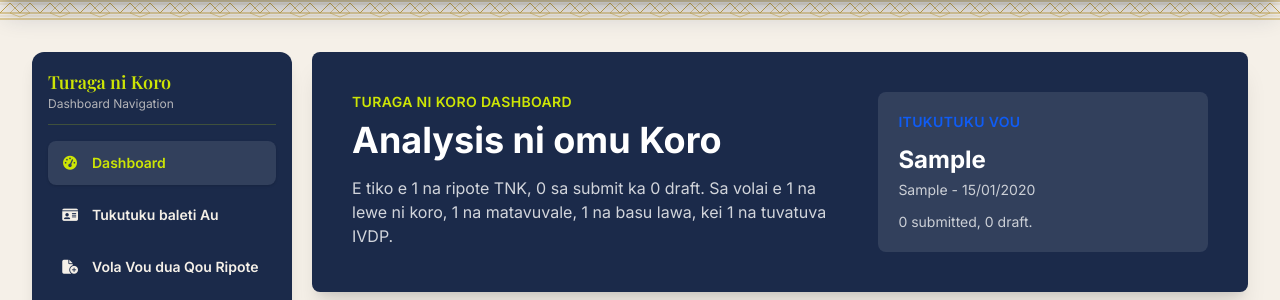
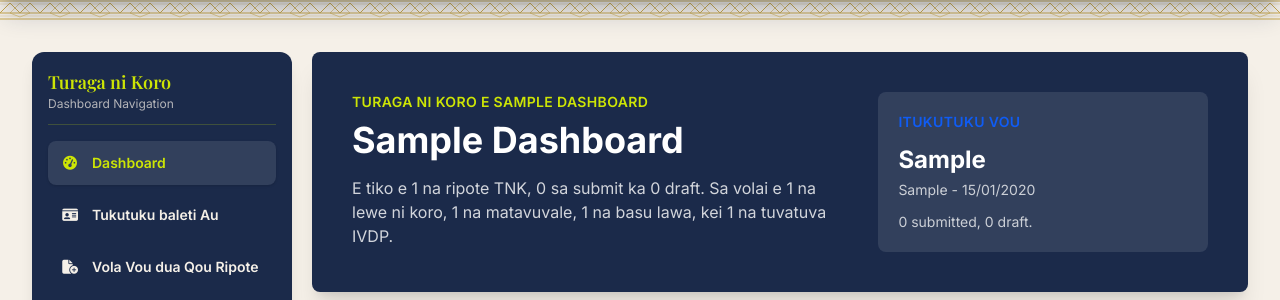
Before and after one commit to elikibula/yasana_ko_lau, a Django app: page /turani/dashboard/turaga-ni-koro/ in a window 1280 px wide. Shown: the part 81-381 px from the top of the page. Run offline with Django 5.2, Linux system fonts and the light colour scheme; a user stored in the database is signed in; tables that the repository leaves empty hold one stand-in row (values such as "Sample post"); some libraries are stand-ins or nearby versions.

Commit message:
dashboards updates

```diff
--- a/templates/turani/dashboard.html
+++ b/templates/turani/dashboard.html
@@ -12,8 +12,8 @@
     <div class="overflow-hidden rounded-lg bg-lau-navy shadow-xl">
       <div class="grid gap-8 p-6 sm:p-8 lg:grid-cols-[1.5fr_1fr] lg:p-10">
         <div>
-          <p class="text-sm font-semibold uppercase tracking-wide text-lau-gold">Turaga ni Koro Dashboard</p>
-          <h1 class="mt-2 text-3xl font-bold text-white sm:text-4xl">Analysis ni omu Koro</h1>
+          <p class="text-sm font-semibold uppercase tracking-wide text-lau-gold">Turaga ni Koro e {{ village }} Dashboard</p>
+          <h1 class="mt-2 text-3xl font-bold text-white sm:text-4xl">{{ village }} Dashboard</h1>
           <p class="mt-4 max-w-3xl text-sm leading-6 text-white/80 sm:text-base">
             {{ analysis.summary_text }}
           </p>
--- a/turani/views.py
+++ b/turani/views.py
@@ -1000,6 +1000,11 @@ def turaga_dashboard(request):
     reports = reports_for(request.user).order_by("-year", "-created_at")
     analysis = tnk_dashboard_analysis(reports)
 
+    profile, _ = TuragaProfile.objects.get_or_create(user=request.user)
+    village = profile.village
+    district = profile.district
+    province = profile.province
+
     population = PopulationAgeGroup.objects.filter(report__in=reports)
     offences = LawOffence.objects.filter(report__in=reports)
     health = HealthConditionCount.objects.filter(report__in=reports)
@@ -1007,6 +1012,11 @@ def turaga_dashboard(request):
     projects = IVDPProject.objects.filter(report__in=reports)
 
     context = {
+        "profile": profile,
+        "village": village,
+        "district": district,
+        "province": province,
+
         "total_reports": reports.count(),
         "total_population": population.aggregate(total=Sum("count"))["total"] or 0,
         "total_households": reports.aggregate(total=Sum("household_count"))["total"] or 0,
@@ -1048,7 +1058,13 @@ def turaga_dashboard(request):
         "workflow_queues": {
             "draft": reports.filter(status=TNKReport.STATUS_DRAFT),
             "returned": reports.filter(status=TNKReport.STATUS_RETURNED_TO_TURAGA),
-            "submitted": reports.exclude(status__in=[TNKReport.STATUS_DRAFT, TNKReport.STATUS_RETURNED_TO_TURAGA, TNKReport.STATUS_FINAL_APPROVED]),
+            "submitted": reports.exclude(
+                status__in=[
+                    TNKReport.STATUS_DRAFT,
+                    TNKReport.STATUS_RETURNED_TO_TURAGA,
+                    TNKReport.STATUS_FINAL_APPROVED,
+                ]
+            ),
             "final": reports.filter(status=TNKReport.STATUS_FINAL_APPROVED),
         },
         "workflow_role": role_for_user(request.user),
```
